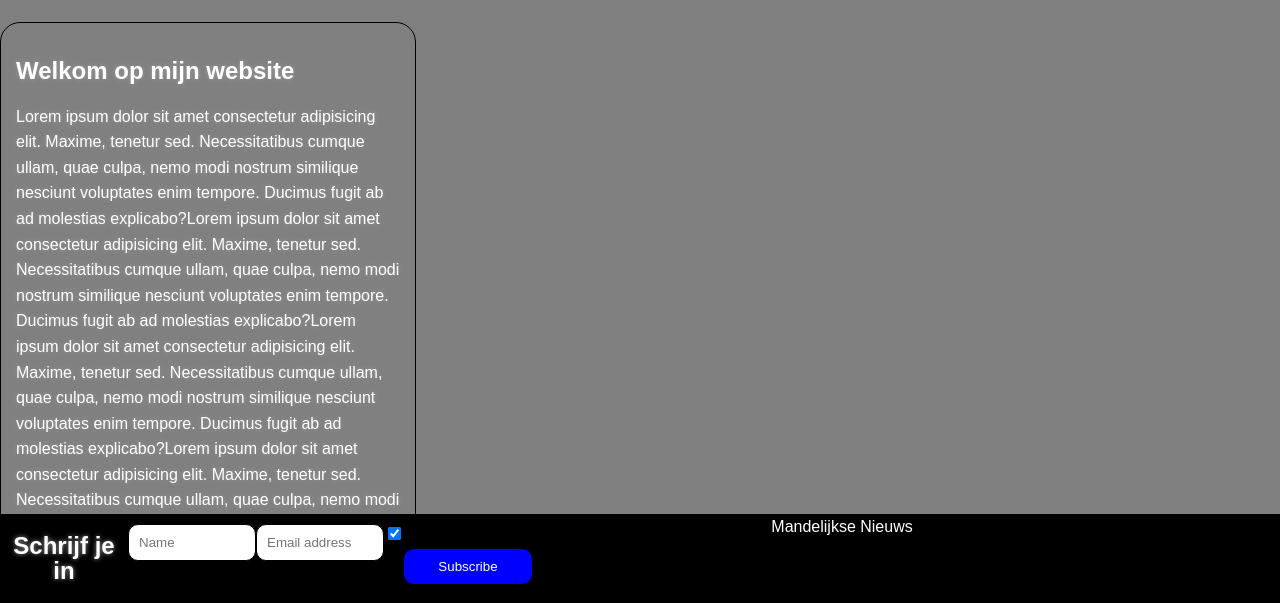
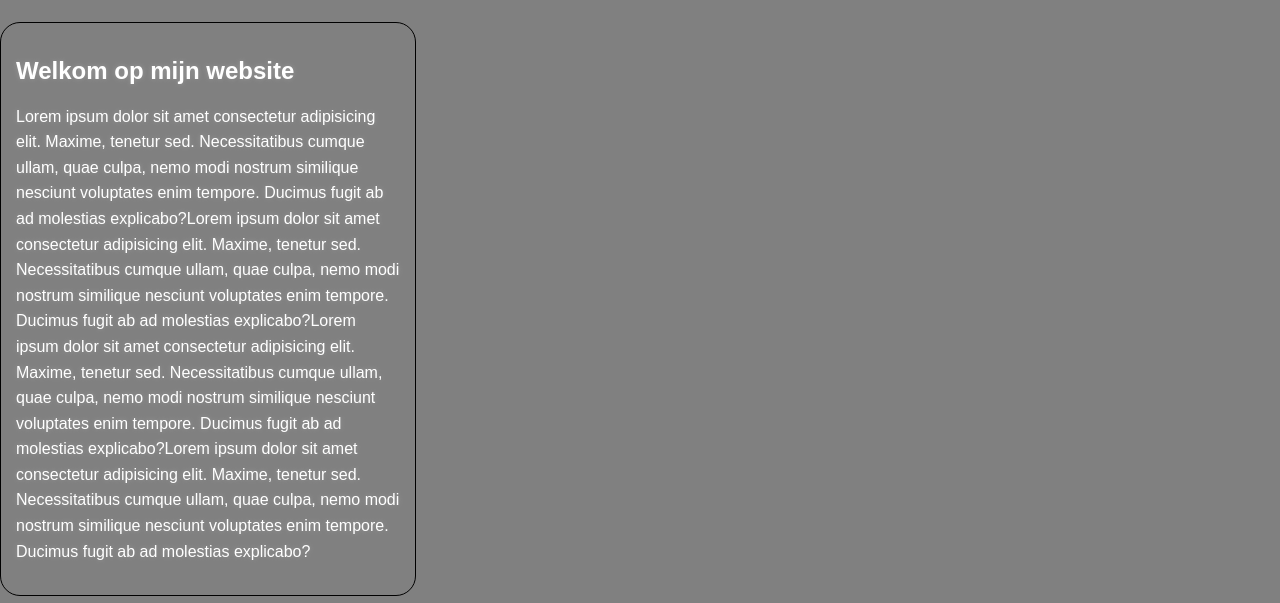
Before and after one commit to MandinkaRook/Mijn-Pagina, a plain HTML site: page index.html in a window 1280 px wide. Shown: the part 197-800 px from the top of the page. Drawn offline with Linux system fonts and the light colour scheme.

Commit message:
15-03-2022

```diff
--- a/index.html
+++ b/index.html
@@ -34,28 +34,6 @@
 
 <footer class="box-3">
 
-<div class="footer">
-    <form action="action_page.php">
-        <div class="box-3">
-            <h2>Schrijf je in</h2>
-
-        </div>
-
-        <div class="box-3" style="background-color:black">
-            <input type="text" placeholder="Name" name="name" required>
-            <input type="text" placeholder="Email address" name="mail" required>
-            <label>
-                <input type="checkbox" checked="checked" name="subscribe"> Mandelijkse Nieuws
-
-            </label>
-        </div>
-
-        <div class="box-3">
-            <input type="submit" value="Subscribe">
-        </div>
-
-    </form>
-</div>
 
 </footer>
 </body>
--- a/style.css
+++ b/style.css
@@ -34,6 +34,8 @@ li a:hover {
 }
 
 li {
+  display: inline-block;
+  padding: 0px 5px;
   float: right;
 }
 
@@ -61,65 +63,6 @@ li {
   width: 30%;
   border-radius: 20px;
   border: 1px solid black;
-  float: left;
+
   display: inline-block;
 }
-
-.footer {
-  position: fixed;
-  left: 0;
-  bottom: 0;
-  width: 100%;
-  background-color: black;
-  color: white;
-  text-align: center;
-}
-
-.box-3 {
-  background-color: transparent;
-  width: 100%;
-  height: 100%;
-}
-
-.box-3 h2 {
-  color: white;
-  text-shadow: 0 0 5px #999;
-  width: 10%;
-  padding: 10px;
-  margin: 8px 0;
-  display: inline-block;
-  border: 1px solid #000000;
-  box-sizing: border-box;
-  border-radius: 10px;
-  float: left;
-}
-
-input[type="text"],
-input[type="submit"] {
-  width: 10%;
-  padding: 10px;
-  margin: 10px 0;
-  display: inline-block;
-  border: 1px solid #000000;
-  box-sizing: border-box;
-  border-radius: 10px;
-  float: left;
-}
-
-input[type="checkbox"] {
-  margin-top: 13px;
-  float: left;
-}
-
-input[type="submit"] {
-  background-color: blue;
-  color: white;
-  border: none;
-  border-radius: 10px;
-  float: left;
-}
-
-input[type="submit"]:hover {
-  opacity: 0.8;
-  float: left;
-}
```
